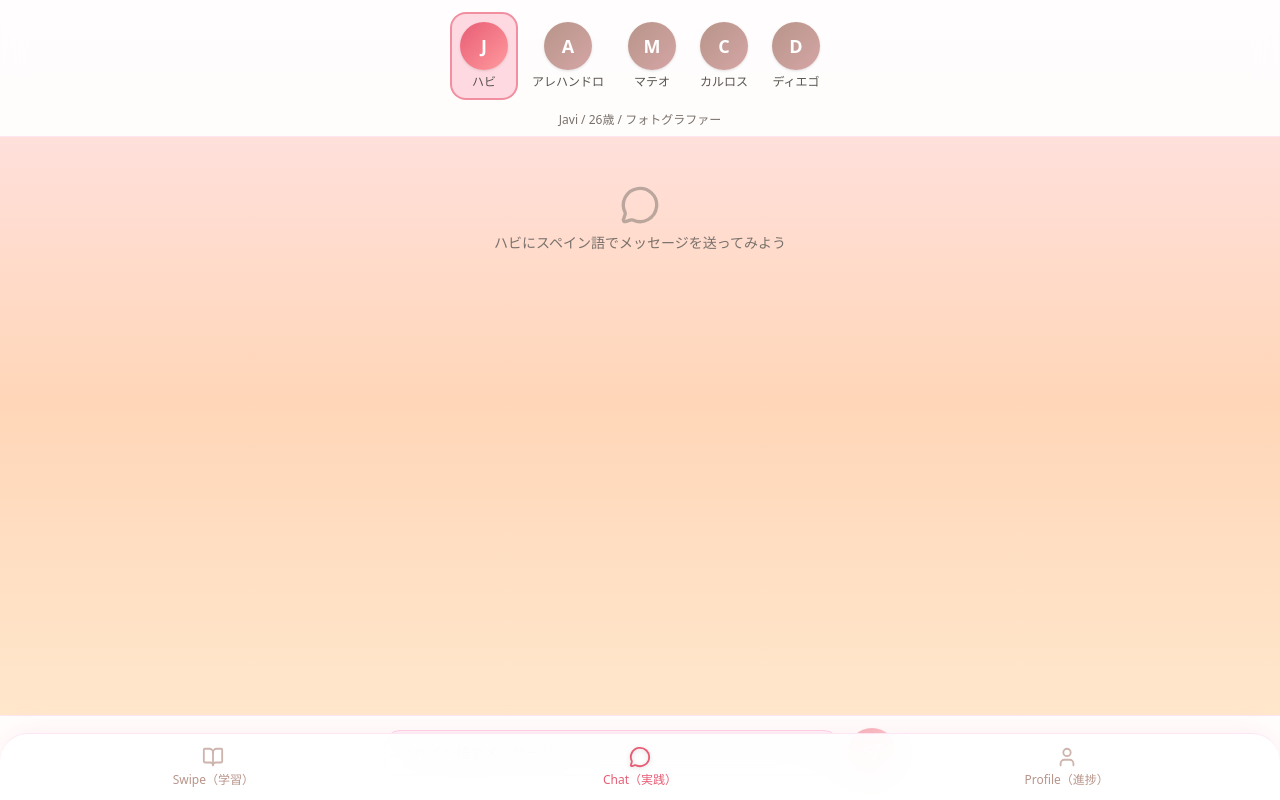
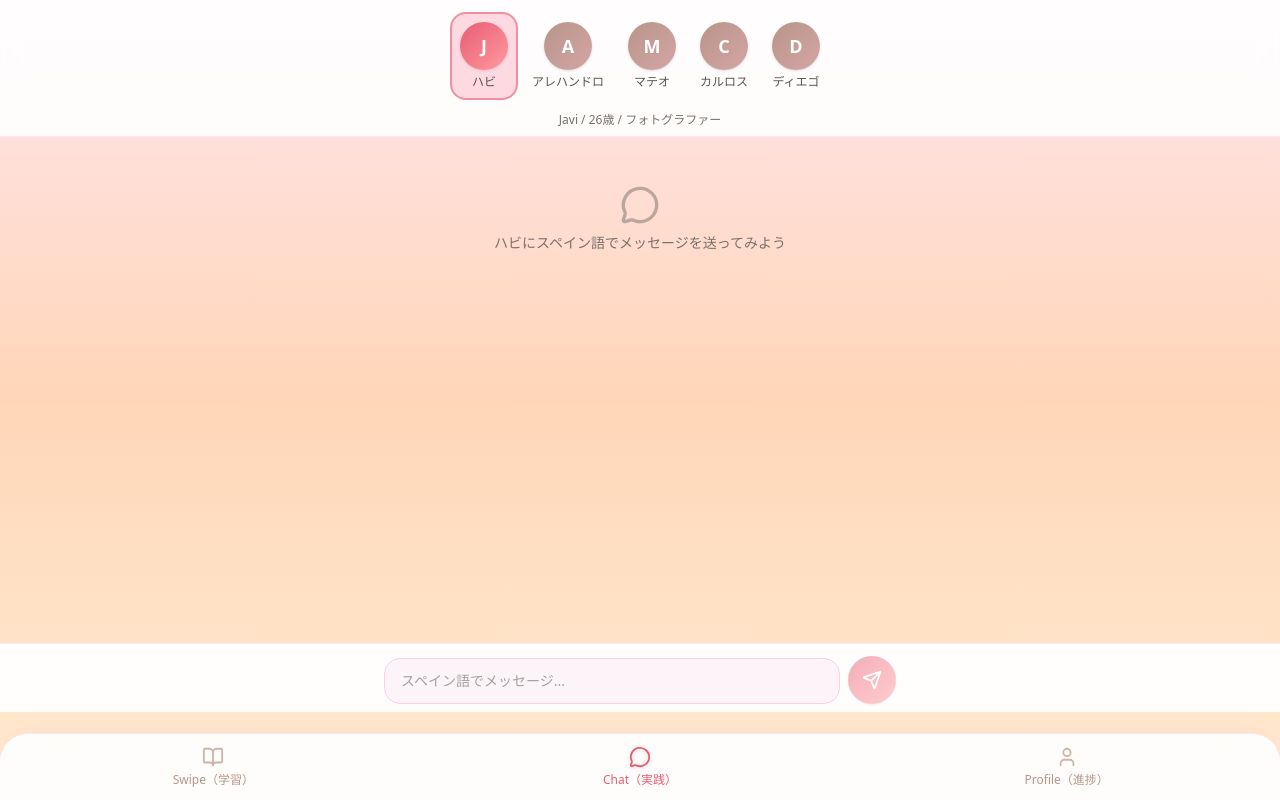
Before and after one commit to nagisa337210-eng/amor-espanol, a Next.js app: page /chat in a window 1280 px wide. Built offline with nearby package versions, Linux system fonts and the light colour scheme.

Commit message:
Update page.tsx

```diff
--- a/src/app/chat/page.tsx
+++ b/src/app/chat/page.tsx
@@ -256,7 +256,7 @@ export default function ChatPage() {
         )}
       </header>
 
-      <main className="flex-1 overflow-hidden px-3 pb-24 pt-4">
+      <main className="flex-1 overflow-hidden px-3 pb-32 pt-4">
         <div
           ref={listRef}
           className="flex h-full flex-col gap-3 overflow-y-auto"
@@ -358,9 +358,13 @@ export default function ChatPage() {
         </div>
       </main>
 
+      {/* 入力欄：常にタブバーの上に表示 */}
       <div
-        className="fixed bottom-0 left-0 right-0 z-20 border-t border-pink-200/50 bg-white/95 px-3 pb-6 pt-3 backdrop-blur-md"
-        style={{ paddingBottom: "max(1.5rem, env(safe-area-inset-bottom))" }}
+        className="fixed left-0 right-0 z-40 border-t border-pink-200/50 bg-white/95 px-3 pt-3 backdrop-blur-md"
+        style={{
+          bottom: "5.5rem",
+          paddingBottom: "max(0.5rem, env(safe-area-inset-bottom, 0px))",
+        }}
       >
         <div className="mx-auto flex max-w-lg items-end gap-2">
           <input
```
